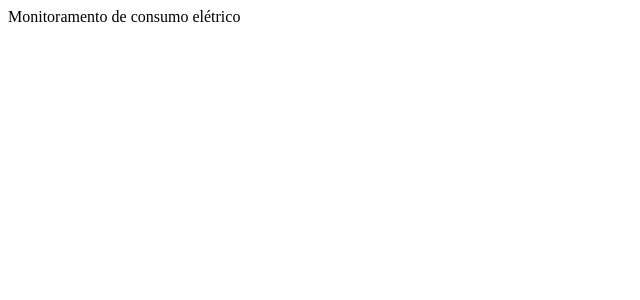
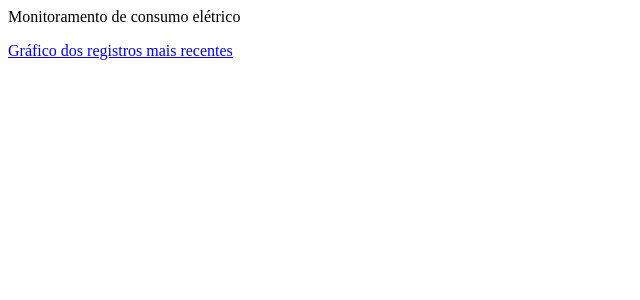
Before and after one commit to sidbalito/consumo, a Next.js app: page / in a window 1280 px wide. Shown: the top 300 px of the page, without its empty margins (0-640 px from the left). Built offline with nearby package versions, Linux system fonts and the light colour scheme.

Commit message:
Link na página inicial

```diff
--- a/pages/index.js
+++ b/pages/index.js
@@ -1,5 +1,6 @@
 export default function inicio(){
     return (<div>
         Monitoramento de consumo elétrico
+        <p><a href="/grafico">Gráfico dos registros mais recentes</a> </p>
         </div>)
 }
```
